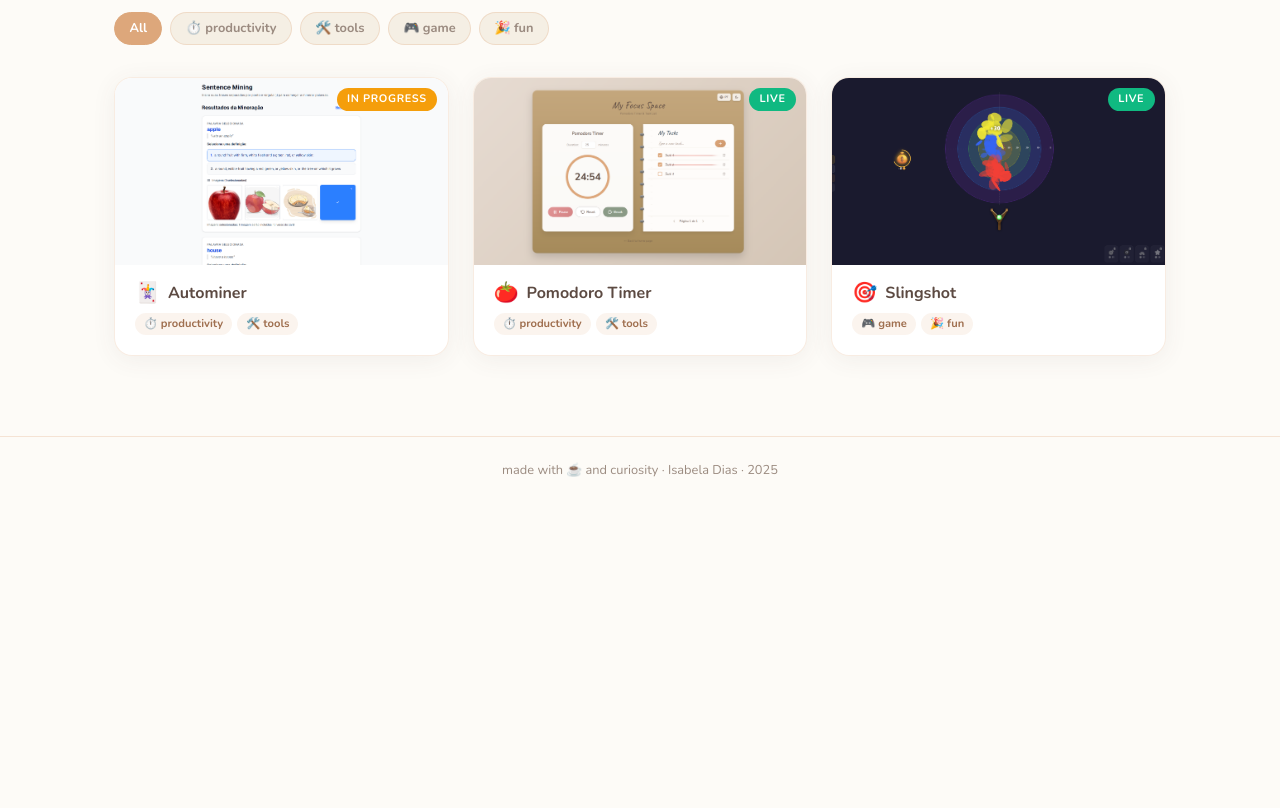
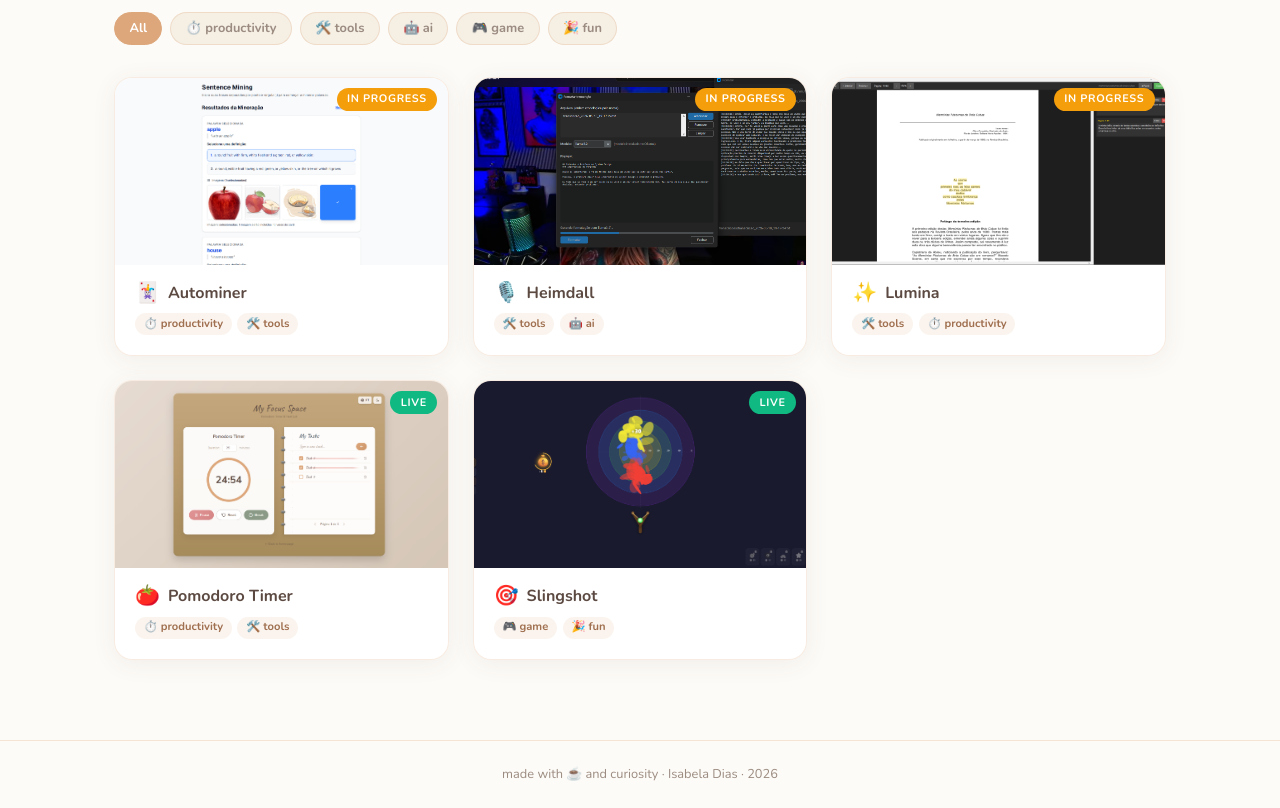
Before and after one commit to IsabelaMarques07/my-lab, a plain HTML site: page index.html in a window 1280 px wide. Shown: the part 503-1311 px from the top of the page. Before the commit the page ends 1007 px from the top, so only its background shows below. Drawn offline with nearby package versions, Linux system fonts and the light colour scheme.

Commit message:
add new projects

```diff
--- a/index.html
+++ b/index.html
@@ -558,7 +558,7 @@
 
   <!-- FOOTER -->
   <footer class="site-footer">
-    <p id="footerText">made with ☕ and curiosity · Isabela Dias · 2025</p>
+    <p id="footerText">made with ☕ and curiosity · Isabela Dias · 2026</p>
   </footer>
 
   <!-- MODAL -->
@@ -615,6 +615,48 @@
         tech: ["Next.js", "React", "TypeScript", "Tailwind CSS", "Java 21", "Spring Boot"],
         link: "https://autominer.vercel.app/",
         image: "./images/autominer.png",
+        status: "wip"
+      },
+      {
+        id: "heimdall",
+        emoji: "🎙️",
+        title: {
+          en: "Heimdall",
+          pt: "Heimdall"
+        },
+        shortDesc: {
+          en: "Real-time system audio transcription using local AI — no data leaves your machine.",
+          pt: "Transcrição de áudio do sistema em tempo real com IA local — sem enviar dados a servidores externos."
+        },
+        fullDesc: {
+          en: "A Windows desktop app that captures system audio in real-time via WASAPI loopback and transcribes it locally using Faster-Whisper — no data sent to external servers. It also formats transcriptions into organized Markdown documents using a local LLM via Ollama. Features both a GUI (CustomTkinter) and a CLI interface, with parallel recording and transcription running simultaneously.",
+          pt: "Um app desktop para Windows que captura o áudio do sistema em tempo real via WASAPI loopback e transcreve localmente com Faster-Whisper — sem enviar dados a servidores externos. Também formata as transcrições em Markdown usando uma LLM local via Ollama. Tem interface gráfica (CustomTkinter) e linha de comando, com gravação e transcrição ocorrendo em paralelo."
+        },
+        tags: ["tools", "ai"],
+        tech: ["Python", "Faster-Whisper", "Ollama", "CustomTkinter", "PyAudioWPatch", "FFmpeg"],
+        link: "https://github.com/IsabelaMarques07/heimdall",
+        image: "./images/heimdall.png",
+        status: "wip"
+      },
+      {
+        id: "lumina",
+        emoji: "✨",
+        title: {
+          en: "Lumina",
+          pt: "Lumina"
+        },
+        shortDesc: {
+          en: "Desktop PDF reader with highlighting and one-click Markdown export.",
+          pt: "Leitor de PDF desktop com marcações e exportação para Markdown com um clique."
+        },
+        fullDesc: {
+          en: "A lightweight desktop app for reading PDFs and extracting important passages. Highlight text while reading, view all highlights in a sidebar with page references, jump to any passage, and export everything to Markdown. Features continuous vertical scrolling, persistent highlight storage, resume functionality (reopens to your last position), zoom controls, and editable/deletable highlights.",
+          pt: "Um app desktop leve para leitura de PDFs e extração de trechos importantes. Marque textos durante a leitura, veja todas as marcações numa barra lateral com referências de página, navegue até qualquer trecho e exporte tudo para Markdown. Inclui rolagem vertical contínua, salvamento automático de marcações, retomada da leitura (abre no ponto onde parou), controles de zoom e marcações editáveis."
+        },
+        tags: ["tools", "productivity"],
+        tech: ["Python", "PyMuPDF", "Pillow"],
+        link: "https://github.com/IsabelaMarques07/lumina",
+        image: "./images/lumina.png",
         status: "wip"
       },
       {
@@ -726,7 +768,7 @@
         openProject:    "Open Project",
         learnedLabel:   "💡 What I learned",
         overlayHint:    "click to learn more →",
-        footer:         "made with ☕ and curiosity · Isabela Dias · 2025",
+        footer:         "made with ☕ and curiosity · Isabela Dias · 2026",
         btnBlog:        "Blog",
         themeDark:      "dark",
         themeLight:     "light",
@@ -748,7 +790,7 @@
         openProject:    "Abrir Projeto",
         learnedLabel:   "💡 O que eu aprendi",
         overlayHint:    "clique para explorar →",
-        footer:         "feito com ☕ e curiosidade · Isabela Dias · 2025",
+        footer:         "feito com ☕ e curiosidade · Isabela Dias · 2026",
         btnBlog:        "Blog",
         themeDark:      "escuro",
         themeLight:     "claro",
```
Also changed, not shown: .claude/settings.local.json (added), images/heimdall.png (added), images/lumina.png (added), 1 other file.
